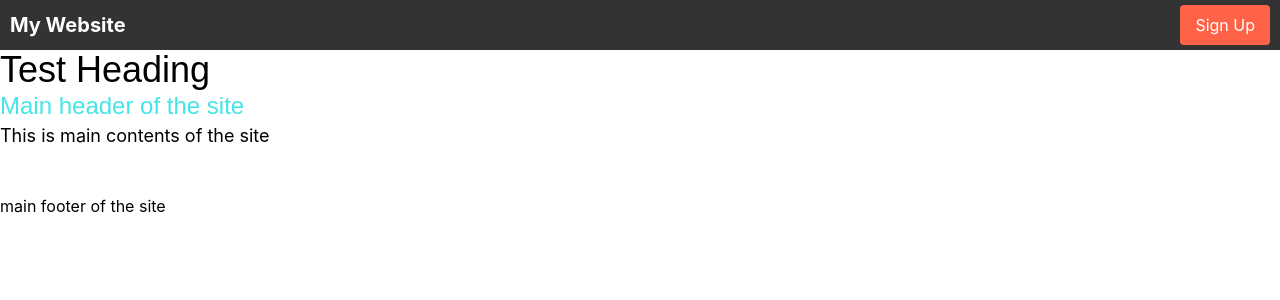
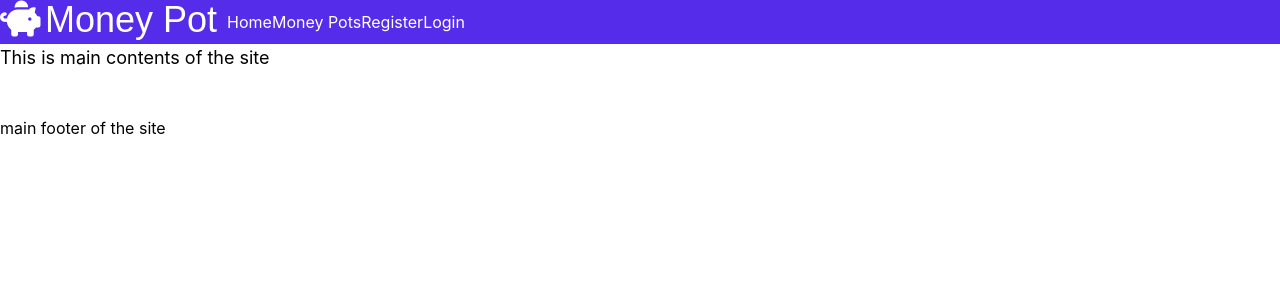
Before and after one commit to AwsSG/revfinance, a Flask app: page / in a window 1280 px wide. Shown: the top 300 px of the page. Run offline with Flask 3, Linux system fonts and the light colour scheme; some libraries are stand-ins or nearby versions.

Commit message:
Add core structure to header and add fontawesome script

```diff
--- a/static/css/output.css
+++ b/static/css/output.css
@@ -537,6 +537,11 @@ body, p {
   margin: 0px;
 }
 
+.mx-auto {
+  margin-left: auto;
+  margin-right: auto;
+}
+
 .block {
   display: block;
 }
@@ -553,8 +558,22 @@ body, p {
   display: contents;
 }
 
+.justify-between {
+  justify-content: space-between;
+}
+
 .border {
   border-width: 1px;
+}
+
+.bg-white {
+  --tw-bg-opacity: 1;
+  background-color: rgb(255 255 255 / var(--tw-bg-opacity));
+}
+
+.bg-han-purple {
+  --tw-bg-opacity: 1;
+  background-color: rgb(85 44 233 / var(--tw-bg-opacity));
 }
 
 .px-3 {
@@ -581,6 +600,11 @@ body, p {
   line-height: 2.25rem;
 }
 
+.text-4xl {
+  font-size: 2.25rem;
+  line-height: 2.5rem;
+}
+
 .font-light {
   font-weight: 300;
 }
@@ -594,3 +618,13 @@ body, p {
   --tw-text-opacity: 1;
   color: rgb(255 255 255 / var(--tw-text-opacity));
 }
+
+.text-han-purple {
+  --tw-text-opacity: 1;
+  color: rgb(85 44 233 / var(--tw-text-opacity));
+}
+
+.text-raisen-black {
+  --tw-text-opacity: 1;
+  color: rgb(39 39 39 / var(--tw-text-opacity));
+}
--- a/templates/base.html
+++ b/templates/base.html
@@ -15,7 +15,33 @@
 </head>
 
 <body>
-    <nav>
+  <div class="containter mx-auto bg-han-purple">
+    <header class="flex">
+      <div>
+        <i class="fa-solid fa-piggy-bank text-white text-4xl"></i>
+        <span class="text-4xl font-archivo-black text-white">Money Pot</span>
+      </div>
+      <nav class="bg-han-purple justify-between">
+        <ul class="flex text-white">
+          <li>
+            <a href="main.html">Home</a>
+          </li>
+          <li>
+            <a href="">Money Pots</a>
+          </li>
+          <li>
+            <a href="signup.html">Register</a>
+          </li>
+          <li>
+            <a href="">Login</a>
+          </li>
+        </ul>
+      </nav>
+    </header>
+  </div>
+
+  <!--
+  <nav>
         <div class="nav-left">
           <a href="#" class="logo">My Website</a>
         </div>
@@ -26,7 +52,7 @@
     <header>
         <h1>Test Heading</h1>
         <h2 class="text-fluorescent-blue font-archivo-black">Main header of the site</h2>
-    </header>
+    </header> -->
 
     <!-- flash messages -->
     <section>
@@ -41,7 +67,8 @@
     <footer>
         <p>main footer of the site</p>
     </footer>
-
+    <!-- fontawesome script -->
+    <script src="https://kit.fontawesome.com/f687081393.js" crossorigin="anonymous"></script>
     <script src="{{ url_for('static', filename='js/scripts.js') }}"></script>
     {% block script %}
     {% endblock %}
```
